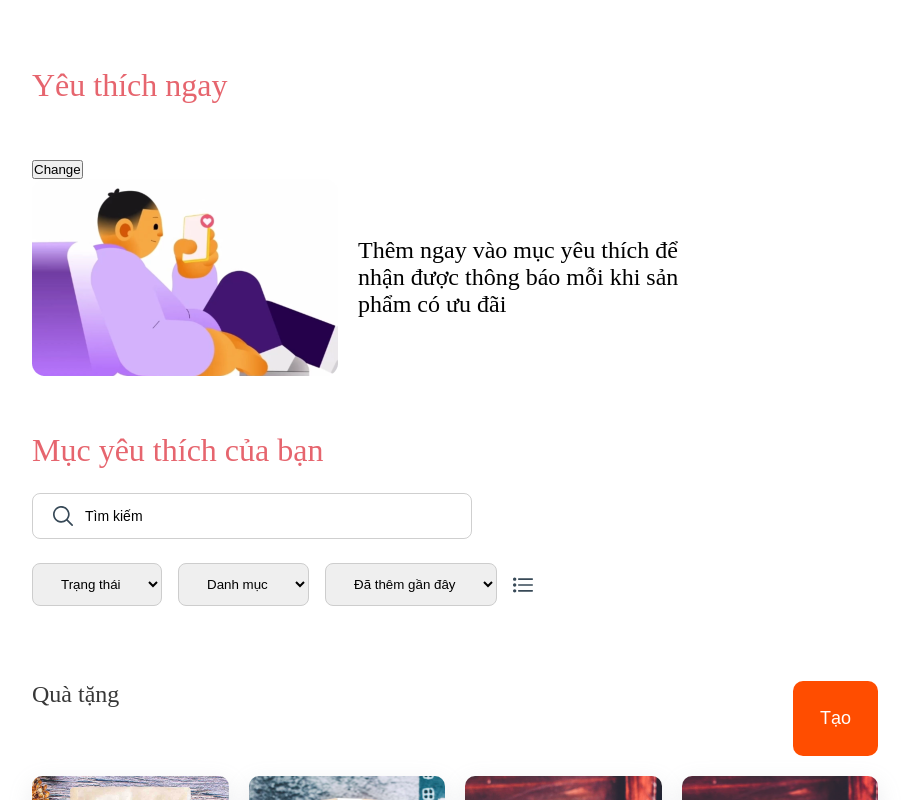
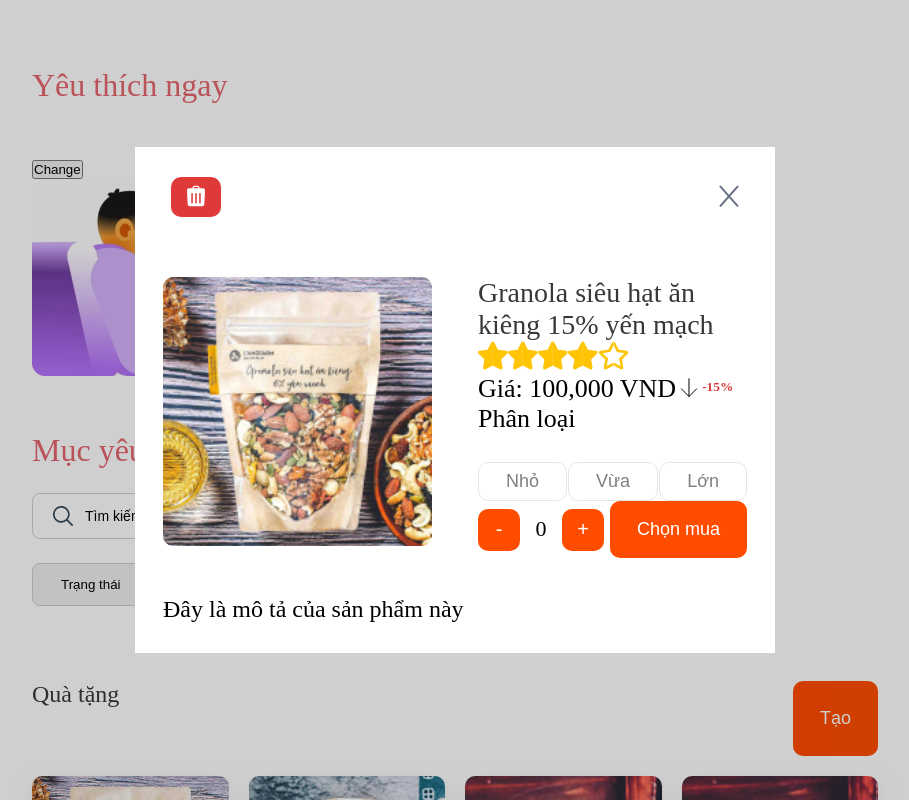
Before and after one commit to khoatranpc/CIJS98, a React (Vite) app in the folder Pratice/gift/: page /1 in a window 1280 px wide. Shown: the top 800 px of the page, without its empty margins (185-1094 px from the left). Built offline with nearby package versions, Linux system fonts and the light colour scheme.

Commit message:
init modal by route's params

```diff
--- a/Pratice/gift/package.json
+++ b/Pratice/gift/package.json
@@ -11,7 +11,8 @@
   },
   "dependencies": {
     "react": "^18.3.1",
-    "react-dom": "^18.3.1"
+    "react-dom": "^18.3.1",
+    "react-router-dom": "^6.26.1"
   },
   "devDependencies": {
     "@types/react": "^18.3.3",
--- a/Pratice/gift/src/App.jsx
+++ b/Pratice/gift/src/App.jsx
@@ -1,11 +1,6 @@
-import { useContext, useState } from 'react';
-import LikeNow from './components/LikeNow';
-import Filter from './components/Filter';
-import GiftItem from './components/GiftItem';
-import Pagination from './components/Pagination';
-import { listGift } from './data.js';
-import ModalCreateGift from './components/ModalCreateGift';
-import { Store } from './Store';
+import { Routes, Route, useParams } from 'react-router-dom';
+import Modal from './components/Modal/index.jsx';
+import Listing from './Listing.jsx';
 import './App.css';
 /**
  *
@@ -25,64 +20,12 @@ import './App.css';
  */
 
 function App() {
-  const [modalCreateGift, setModalCreateGift] = useState(false);
-  const store = useContext(Store);
-
-  const [newGift, setNewGift] = useState({
-    name: '',
-    image: '',
-    rating: '',
-    des: '',
-    price: '',
-    saleOff: '',
-    category: '',
-    type: '',
-    status: '',
-    createdAt: new Date()
-  });
-  let ModalCreate = null;
-  if (modalCreateGift) {
-    ModalCreate = <ModalCreateGift
-      onClose={() => {
-        setModalCreateGift(false);
-      }}
-      gift={newGift}
-      setNewGift={setNewGift}
-      onSubmit={(newGift) => {
-        const getNewGift = {
-          ...newGift,
-          id: new Date().getTime(),
-          createdAt: new Date()
-        };
-        store.setListGift([...store.listGift, getNewGift]);
-      }}
-    />;
-  }
-
   return (
-    <div className="pageHobbies">
-      <LikeNow />
-      <Filter />
-      {ModalCreate}
-      <div className="gifts">
-        <div className="section">
-          <h1>Quà tặng</h1>
-          <button onClick={() => {
-            setModalCreateGift(true);
-          }}>Tạo</button>
-        </div>
-        <div className="listGift">
-          {
-            store.listGift.map((item, idx) => {
-              return <div key={item.id} class={`div${idx + 1}`}>
-                <GiftItem gift={item} index={idx} />
-              </div>
-            })
-          }
-        </div>
-      </div>
-      <Pagination />
-    </div>
+    <Routes>
+      <Route path='' element={<Listing />} >
+        <Route path='/:productId' element={<Modal />} />
+      </Route>
+    </Routes>
   )
 }
 
--- /dev/null
+++ b/Pratice/gift/src/Listing.jsx
@@ -0,0 +1,73 @@
+import React from 'react';
+import { useContext, useState } from 'react';
+import LikeNow from './components/LikeNow';
+import Filter from './components/Filter';
+import GiftItem from './components/GiftItem';
+import Pagination from './components/Pagination';
+import { Routes, Route, useParams, Outlet } from 'react-router-dom';
+import { listGift } from './data.js';
+import './App.css';
+import { Store } from './Store.jsx';
+
+const Listing = () => {
+    const [modalCreateGift, setModalCreateGift] = useState(false);
+    const store = useContext(Store);
+    const [newGift, setNewGift] = useState({
+        name: '',
+        image: '',
+        rating: '',
+        des: '',
+        price: '',
+        saleOff: '',
+        category: '',
+        type: '',
+        status: '',
+        createdAt: new Date()
+    });
+    let ModalCreate = null;
+    if (modalCreateGift) {
+        ModalCreate = <ModalCreateGift
+            onClose={() => {
+                setModalCreateGift(false);
+            }}
+            gift={newGift}
+            setNewGift={setNewGift}
+            onSubmit={(newGift) => {
+                const getNewGift = {
+                    ...newGift,
+                    id: new Date().getTime(),
+                    createdAt: new Date()
+                };
+                store.setListGift([...store.listGift, getNewGift]);
+            }}
+        />;
+    }
+    return (
+        <div className="pageHobbies">
+            <LikeNow />
+            <Filter />
+            {ModalCreate}
+            <div className="gifts">
+                <div className="section">
+                    <h1>Quà tặng</h1>
+                    <button onClick={() => {
+                        setModalCreateGift(true);
+                    }}>Tạo</button>
+                </div>
+                <div className="listGift">
+                    {
+                        store.listGift.map((item, idx) => {
+                            return <div key={item.id} class={`div${idx + 1}`}>
+                                <GiftItem gift={item} index={idx} />
+                            </div>
+                        })
+                    }
+                </div>
+            </div>
+            <Pagination />
+            <Outlet />
+        </div>
+    )
+}
+
+export default Listing;
--- a/Pratice/gift/src/components/Modal/index.jsx
+++ b/Pratice/gift/src/components/Modal/index.jsx
@@ -4,6 +4,7 @@ import IconClose from '../../Icons/IconClose';
 import IconUnRate from '../../Icons/IconUnRate';
 import IconRateFull from '../../Icons/IconRateFull';
 import IconArrowDown from '../../Icons/IconArrowDown';
+import { useParams } from 'react-router-dom';
 import { Store } from '../../Store';
 import './styles.css';
 
@@ -46,8 +47,15 @@ const getRating = {
 }
 const Modal = (props) => {
     const store = useContext(Store);
+    const params = useParams();
+    const crrid = params.productId;
+    const crrProduct = store.listGift.findIndex(item => String(item.id) === String(crrid));
+    console.log("🚀 ~ Modal ~ params:", crrProduct);
+
+
     return (
         <div className="modalGift">
+
             <div className="content">
                 <div className="topModal">
                     <button className='btnDeleteGift' onClick={() => {
@@ -56,16 +64,16 @@ const Modal = (props) => {
                     }}><IconTrash /></button>
                     <button className='btnCloseModal' onClick={props.onClose}><IconClose /></button>
                 </div>
-                <div className="bodyModal">
+                {crrProduct < 0 ? <p>Không tìm thấy sản phẩm</p> : <div className="bodyModal">
                     <div className="rowInfo">
                         <div className="image">
-                            <img src={props.gift.image} alt="" />
+                            <img src={store.listGift[crrProduct].image} alt="" />
                         </div>
                         <div className="giftInfo">
-                            <p className='nameGift'>{props.gift.name}</p>
-                            {getRating[props.gift.rating]}
+                            <p className='nameGift'>{store.listGift[crrProduct].name}</p>
+                            {getRating[store.listGift[crrProduct].rating]}
                             <p className="price">
-                                <span style={{ fontSize: '26px' }}>Giá: {Number(props.gift.price).toLocaleString()} VND</span> <IconArrowDown /> <sup style={{ color: '#DF3939', fontWeight: 'bold' }}>-{props.gift.saleOff * 100}%</sup>
+                                <span style={{ fontSize: '26px' }}>Giá: {Number(store.listGift[crrProduct].price).toLocaleString()} VND</span> <IconArrowDown /> <sup style={{ color: '#DF3939', fontWeight: 'bold' }}>-{store.listGift[crrProduct].saleOff * 100}%</sup>
                             </p>
                             <div className="types">
                                 <p style={{ fontSize: '26px', marginBottom: '28px' }}>Phân loại</p>
@@ -85,8 +93,9 @@ const Modal = (props) => {
                             </div>
                         </div>
                     </div>
-                    <p style={{ fontSize: 24, marginTop: '38px' }}>{props.gift.des}</p>
-                </div>
+                    <p style={{ fontSize: 24, marginTop: '38px' }}>{store.listGift[crrProduct].des}</p>
+                </div>}
+
             </div>
         </div>
     )
--- a/Pratice/gift/src/main.jsx
+++ b/Pratice/gift/src/main.jsx
@@ -1,11 +1,19 @@
 import React from 'react'
 import ReactDOM from 'react-dom/client'
 import App from './App.jsx'
+import { BrowserRouter } from 'react-router-dom';
 import StoreProvider from './Store';
 import './index.css';
 
 ReactDOM.createRoot(document.getElementById('root')).render(
   <StoreProvider>
-    <App />
+    <BrowserRouter>
+      <App />
+    </BrowserRouter>
   </StoreProvider>
 )
+/**
+ * Cài đặt route với url params
+ * lấy được giá trị được truyền
+ * từ giá trị đấy -> tìm kiếm thông tin cụ thể của một sản phẩm -> modal
+ */
```
Also changed, not shown: 1 other file (tests, documents, lock files or other folders).
